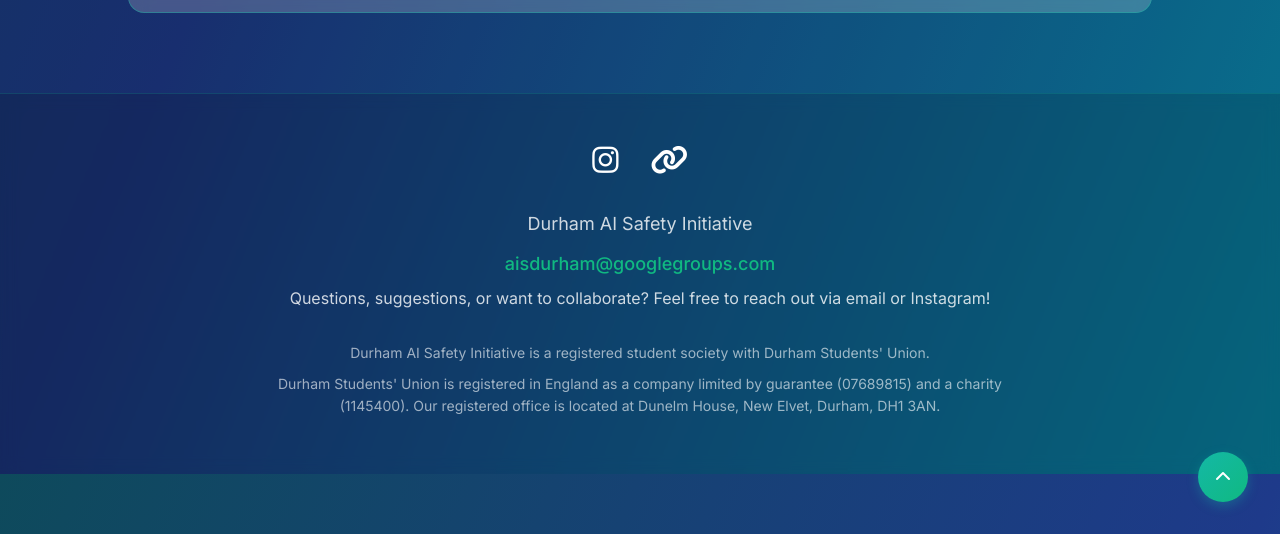
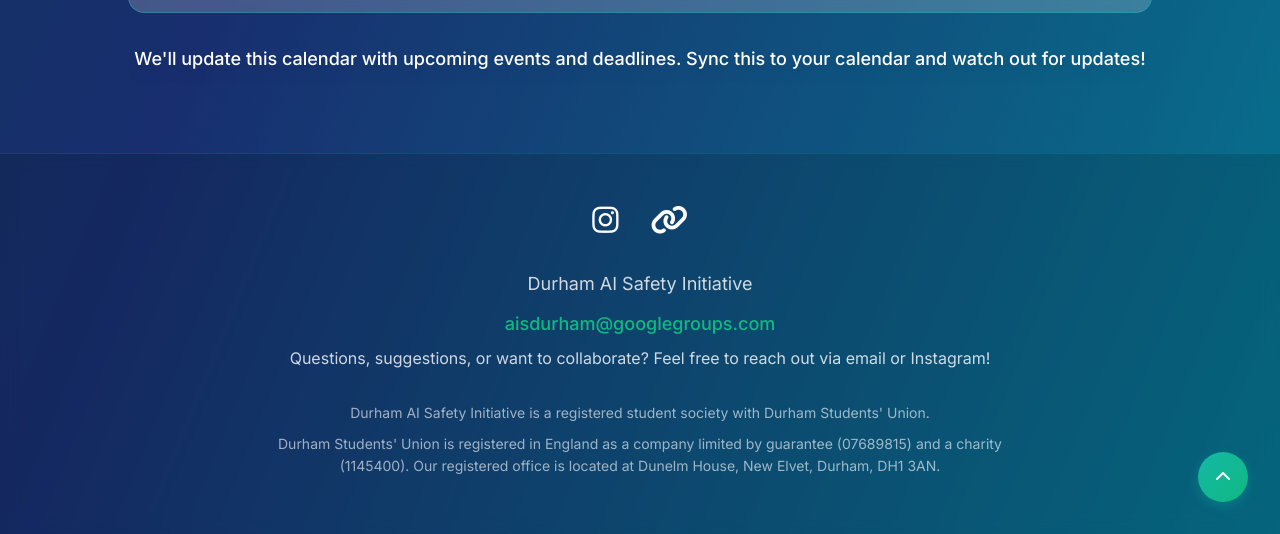
Before and after one commit to DurhamAISafety/durhamaisafety.github.io, a Jekyll site: the page home/index.html, which Jekyll copies as it is, in a window 1280 px wide and 900 px high, scrolled down 2284 px, cut to the strip 366-900 px from the top of the window. Built offline with Jekyll 4.4.1, drawn with Linux system fonts in a browser that asks for light colours; nearby versions of some CDN libraries.

Commit message:
minor changes

```diff
--- a/_config.yml
+++ b/_config.yml
@@ -100,6 +100,8 @@
   - .DS_Store
   - public/
   - src/
+  - dist/
+  - zany-zenith/
 
 # Include hidden files/folders (if needed)
 include:
--- a/home/index.html
+++ b/home/index.html
@@ -394,15 +394,17 @@
 
                         <!-- Calendar iframe -->
                         <div class="overflow-hidden rounded-xl">
-                            <iframe id="calendar-iframe"
-                                    src="https://calendar.google.com/calendar/embed?src=896edcf4f9cd47305232b2c78cc06d4d1365a18dabbace749bde237cfd92bea6%40group.calendar.google.com&ctz=Europe%2FLondon"
-                                    class="w-full h-96 md:h-[500px] lg:h-[600px] border-0 calendar-iframe"
-                                    frameborder="0"
-                                    scrolling="no"
-                                    aria-label="Google Calendar displaying AI Safety Durham events">
-                            </iframe>
+                            <iframe
+                                id="calendar-iframe"
+                                src="https://calendar.google.com/calendar/embed?height=600&wkst=2&ctz=Europe%2FLondon&showPrint=0&title=Durham%20AISI%20Events&showCalendars=0&mode=AGENDA&hl=en_GB&src=ODk2ZWRjZjRmOWNkNDczMDUyMzJiMmM3OGNjMDZkNGQxMzY1YTE4ZGFiYmFjZTc0OWJkZTIzN2NmZDkyYmVhNkBncm91cC5jYWxlbmRhci5nb29nbGUuY29t&color=%238e24aa"
+                                class="w-full h-96 md:h-[500px] lg:h-[600px] border-0 calendar-iframe"
+                                style="border-width:0" frameborder="0" scrolling="no"
+                            ></iframe>
                         </div>
                     </div>
+                    <p class="text-center text-lg mt-8 text-white font-medium drop-shadow-lg">
+                        We'll update this calendar with upcoming events and deadlines. Sync this to your calendar and watch out for updates!
+                    </p>
                 </div>
             </div>
         </section>
```
Also changed, not shown: pages/get-involved.html (+5 -5 lines), .github/workflows/build-and-deploy.yml, images/team/outreach-lead.jpg (added), images/team/president.jpg (added), images/team/research-lead.jpg (added), images/team/secretary.jpg (added), images/team/social-media.jpg (added), images/team/treasurer.jpg (added), images/team/vice-president.jpg (added).
